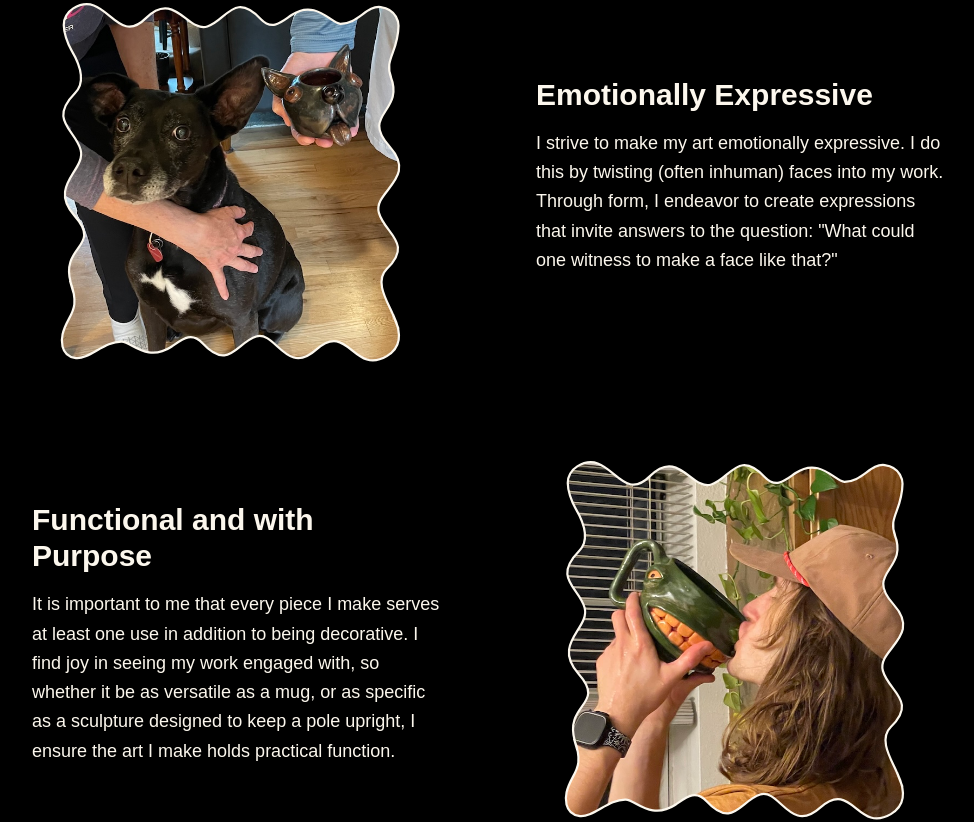
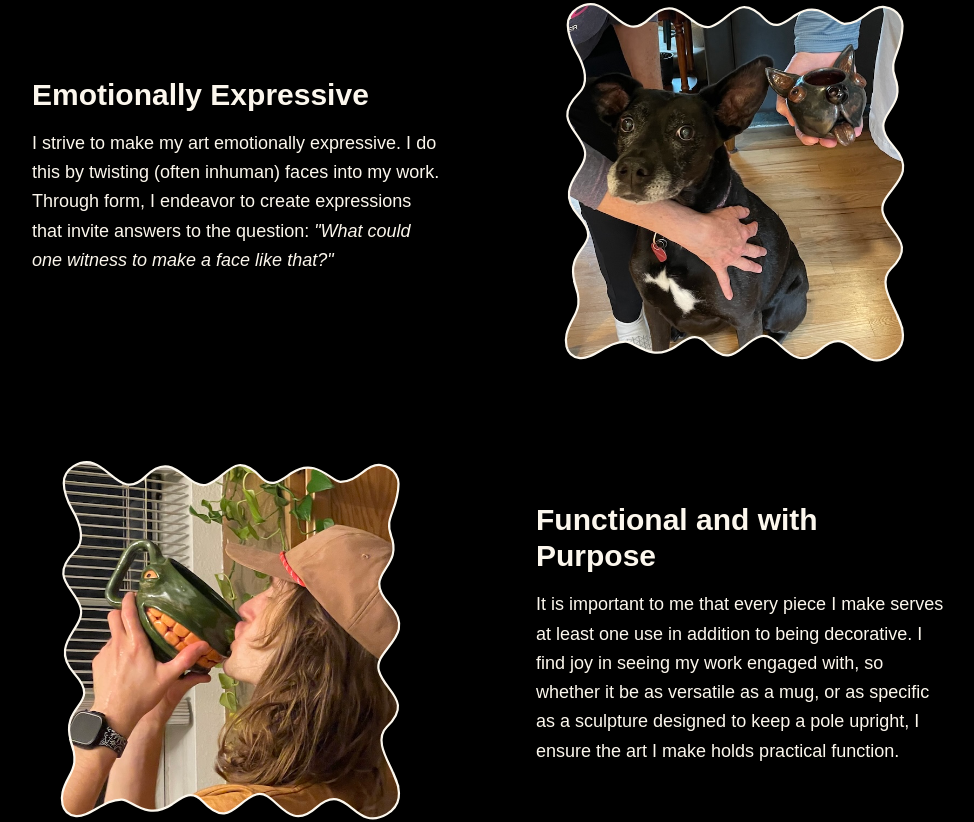
Before and after one commit to Aidenjn/Ensorcelled-Expressions, a Next.js app in the folder site/: page / in a window 1280 px wide. Shown: the part 1100-1922 px from the top of the page, without its empty margins (152-1126 px from the left). Built offline with nearby package versions, Linux system fonts and the light colour scheme; a web font is replaced by a local one.

Commit message:
Thought these changes went in with the last commit

```diff
--- a/site/app/page.tsx
+++ b/site/app/page.tsx
@@ -1,45 +1,7 @@
 'use client';
 import { motion, useScroll, useTransform } from "framer-motion";
 import Hero from "@/components/Hero"
-import WavyBorderImage from "@/components/WavyBorderImage/WavyBorderImage";
-import { WavyShape } from "@/lib/types/WavyShapes";
-import LogoIcon from '@/public/custom_graphics/spiral_cut_gaze.svg';
-
-
-type StorySection = {
-  image_url: string,
-  heading: string,
-  text: string,
-};
-
-const storySections = [
-  {
-    image_url: "images/clay_tilly_vs_real_tilly.jpg",
-    heading: "Emotionally Expressive",
-    text: `
-      I strive to make my art emotionally expressive.
-      I do this by twisting (often inhuman) faces into my work.
-      Through form, I endeavor to create expressions that invite answers to the question: "What could one witness to make a face like that?"
-    `,
-  },
-  {
-    image_url: "images/goblin_mug_kiss.jpg",
-    heading: "Functional and with Purpose",
-    text: `
-      It is important to me that every piece I make serves at least one use in addition to being decorative.
-      I find joy in seeing my work engaged with, so whether it be as versatile as a mug, or as specific as a sculpture designed to keep a pole upright, I ensure the art I make holds practical function.
-    `,
-  },
-  {
-    image_url: "images/painting_the_alien.jpg",
-    heading: "Impishly Irregular",
-    text: `
-      My work is never duplicative.
-      I make my pieces by wheel and hand, giving each a unique combination of expression, size, and color.
-      The expressions I give my pieces can be subtley to outlandishly distinct, and many follow motifs you may recognize if you've seen enough of my work.
-    `,
-  },
-]
+import StorySection from "@/components/StorySection";
 
 export default function Home() {
   const { scrollY } = useScroll();
@@ -51,37 +13,32 @@ export default function Home() {
       <Hero/>
 
       {/* Story Sections */}
-      {storySections.map((storySection, idx) => (
-        <section
-          key={idx}
-          className={`flex flex-col md:flex-row items-center my-20 px-6 md:px-16 ${idx % 2 === 0 ? '' : 'md:flex-row-reverse'}`}
-        >
-          <motion.div
-            initial={{ opacity: 0, x: idx % 2 === 0 ? -50 : 50 }}
-            whileInView={{ opacity: 1, x: 0 }}
-            transition={{ duration: 0.6 }}
-            viewport={{ once: true }}
-            className="md:w-1/2 mb-8 md:mb-0 w-full flex justify-center"
-          >
-            <div className="relative w-full aspect-square lg:max-w-3/4">
-              <WavyBorderImage imageUrl={ storySection.image_url } shape={ WavyShape.Square }/>
-            </div>
-          </motion.div>
-
-          <motion.div
-            initial={{ opacity: 0, x: idx % 2 === 0 ? 50 : -50 }}
-            whileInView={{ opacity: 1, x: 0 }}
-            transition={{ duration: 0.6 }}
-            viewport={{ once: true }}
-            className="md:w-1/2 md:pl-12 md:pr-12"
-          >
-            {/* <h2 className="text-3xl font-semibold mb-4"><LogoIcon className="w-10 h-10 mr-5 stroke-white inline-block mr-5" />{ storySection.heading }</h2> */}
-
-            <h2 className="text-3xl font-semibold mb-4">{ storySection.heading }</h2>
-            <p className="text-lg leading-relaxed">{ storySection.text }</p>
-          </motion.div>
-        </section>
-      ))}
+      <StorySection
+          image_url = "images/clay_tilly_vs_real_tilly.jpg"
+          heading="Emotionally Expressive"
+          flow_left={false}
+      >
+        I strive to make my art emotionally expressive.
+        I do this by twisting (often inhuman) faces into my work.
+        Through form, I endeavor to create expressions that invite answers to the question: <i>"What could one witness to make a face like that?"</i>
+      </StorySection>
+      <StorySection
+          image_url = "images/goblin_mug_kiss.jpg"
+          heading="Functional and with Purpose"
+          flow_left={true}
+      >
+        It is important to me that every piece I make serves at least one use in addition to being decorative.
+        I find joy in seeing my work engaged with, so whether it be as versatile as a mug, or as specific as a sculpture designed to keep a pole upright, I ensure the art I make holds practical function.
+      </StorySection>
+      <StorySection
+          image_url = "images/painting_the_alien.jpg"
+          heading="Impishly Irregular"
+          flow_left={false}
+      >
+        My work is never duplicative.
+        I make my pieces by wheel and hand, giving each a unique combination of expression, size, and color.
+        The expressions I give my pieces can be subtley to outlandishly distinct, and many follow motifs you may recognize if you've seen enough of my work.
+      </StorySection>
 
       {/* Closing Section */}
       <section className="text-center py-20 px-6">
--- a/site/components/StorySection.tsx
+++ b/site/components/StorySection.tsx
@@ -29,7 +29,7 @@ export default function StoryText({
         className="md:w-1/2 mb-8 md:mb-0 w-full flex justify-center"
       >
         <div className="relative w-full aspect-square lg:max-w-3/4">
-          <WavyBorderImage imageUrl={ image_url } shape={ WavyShape.Square }/>
+          <WavyBorderImage imageUrl={ image_url } shape={ WavyShape.Square } minimumLoadingTimeMS={1000}/>
         </div>
       </motion.div>
 
```
